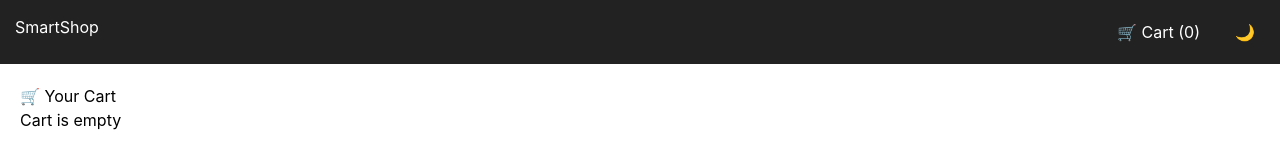
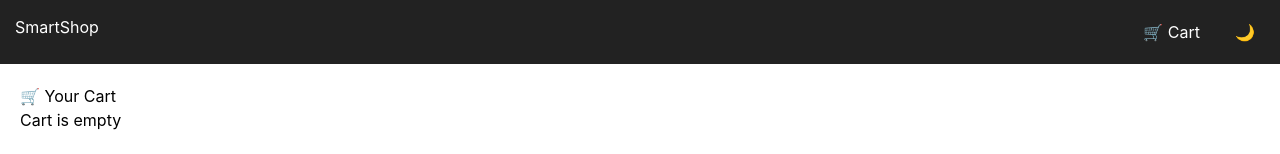
Before and after one commit to pavipavi0308-maker/smartshop-spa, a Vue app: page /cart in a window 1280 px wide. Shown: the top 154 px of the page. Built offline with nearby package versions, Linux system fonts and the light colour scheme.

Commit message:
Added cart item count badge in navbar

```diff
--- a/src/components/Navbar.vue
+++ b/src/components/Navbar.vue
@@ -6,6 +6,13 @@ import { useRouter } from "vue-router"
 
 const { cart } = useCart()
 const router = useRouter()
+
+import { computed } from "vue"
+
+const cartCount = computed(() => {
+  return cart.value.reduce((total, item) => total + item.quantity, 0)
+})
+
 
 function toggleDarkMode() {
   document.documentElement.classList.toggle("dark")
@@ -22,8 +29,30 @@ SmartShop
 
 <div style="display:flex; align-items:center; gap:10px;">
 
-<div @click="router.push('/cart')" style="cursor:pointer;">
-🛒 Cart ({{ cart.length }})
+<div
+
+@click="router.push('/cart')"
+style="cursor:pointer;"
+>
+🛒 Cart
+
+
+<span
+v-if="cartCount > 0"
+style="
+position:absolute;
+top:-8px;
+right:-12px;
+background:red;
+color:white;
+font-size:12px;
+padding:2px 6px;
+border-radius:50%;
+"
+>
+{{ cartCount }}
+</span>
+
 </div>
 
 <button
```
